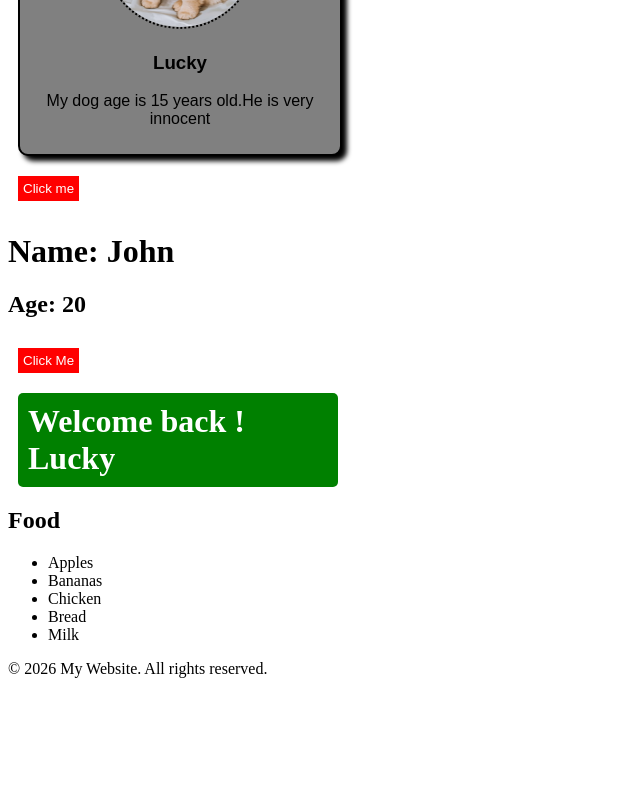
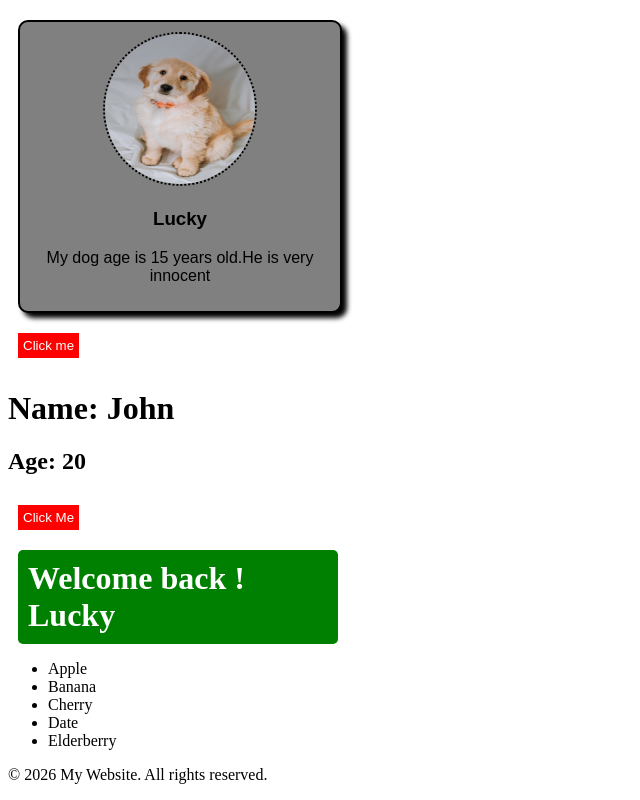
Before and after one commit to gowrivenneti/React-Learning, a React (Vite) app: page / in a window 1280 px wide. Shown: the part 297-1097 px from the top of the page, without its empty margins (0-640 px from the left). Before the commit the page ends 991 px from the top, so only its background shows below. Built offline with nearby package versions, Linux system fonts and the light colour scheme.

Commit message:
Rendering list basics are added

```diff
--- a/src/App.jsx
+++ b/src/App.jsx
@@ -6,16 +6,18 @@
 import Button from './Button.jsx'
 import Student from './Student.jsx'
 import Condition from './Condition.jsx'
+import List from './List.jsx'
 function App() {
 
   return (
     <>
       <Header />
+      <Food />
       <Card/>
       <Button/>
       <Student name="John" age={20} />
       <Condition isLoggedIn={true} name="Lucky" />
-      <Food />
+      <List />
       <Footer />
     </>
   )
--- /dev/null
+++ b/src/List.jsx
@@ -0,0 +1,10 @@
+function List(){
+    const fruits = ['Apple', 'Banana', 'Cherry', 'Date', 'Elderberry'];
+    const listItems = fruits.map((fruit) => <li>{fruit}</li>);
+    return(
+        <ul>
+            {listItems}
+        </ul>
+    );
+}
+export default List;
```
